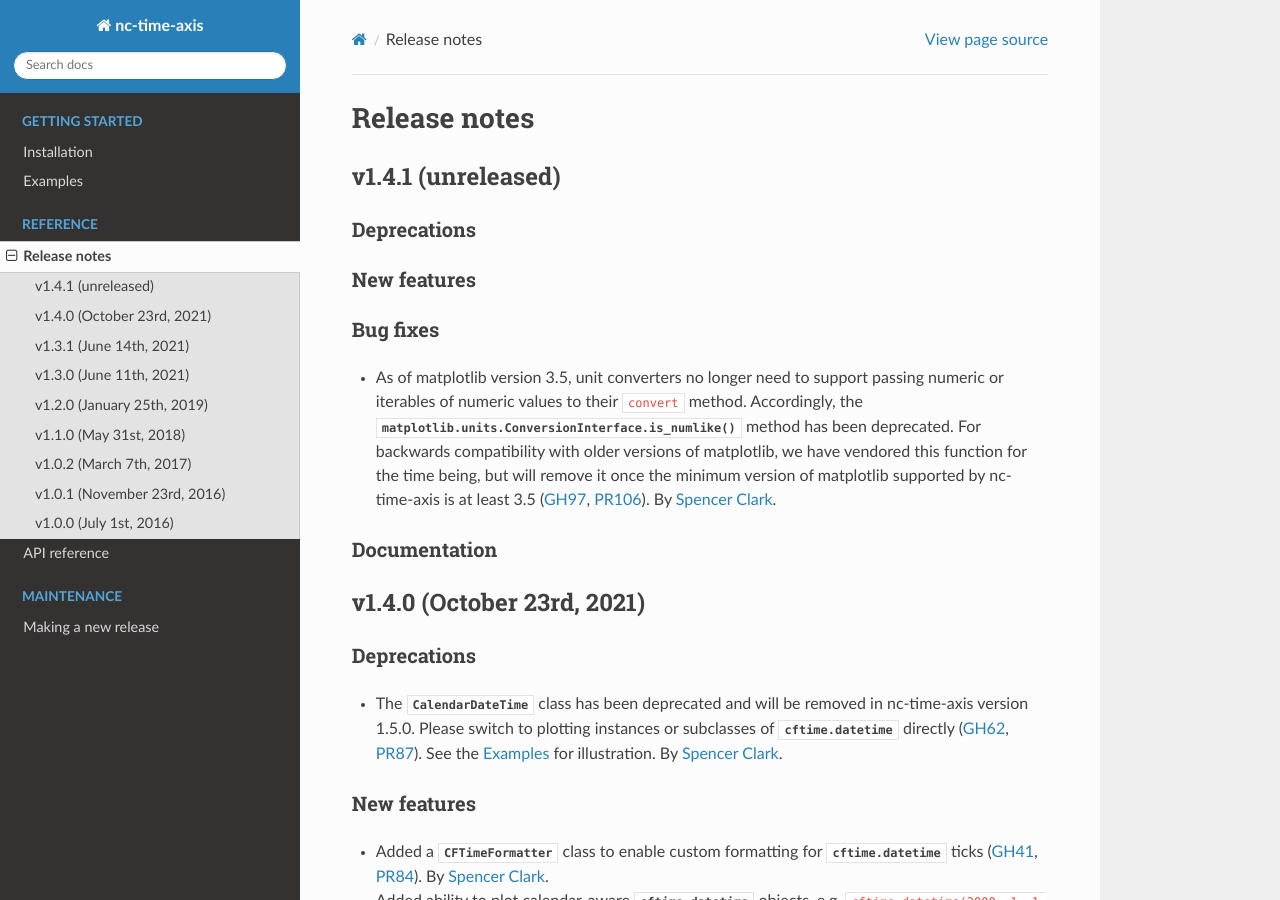
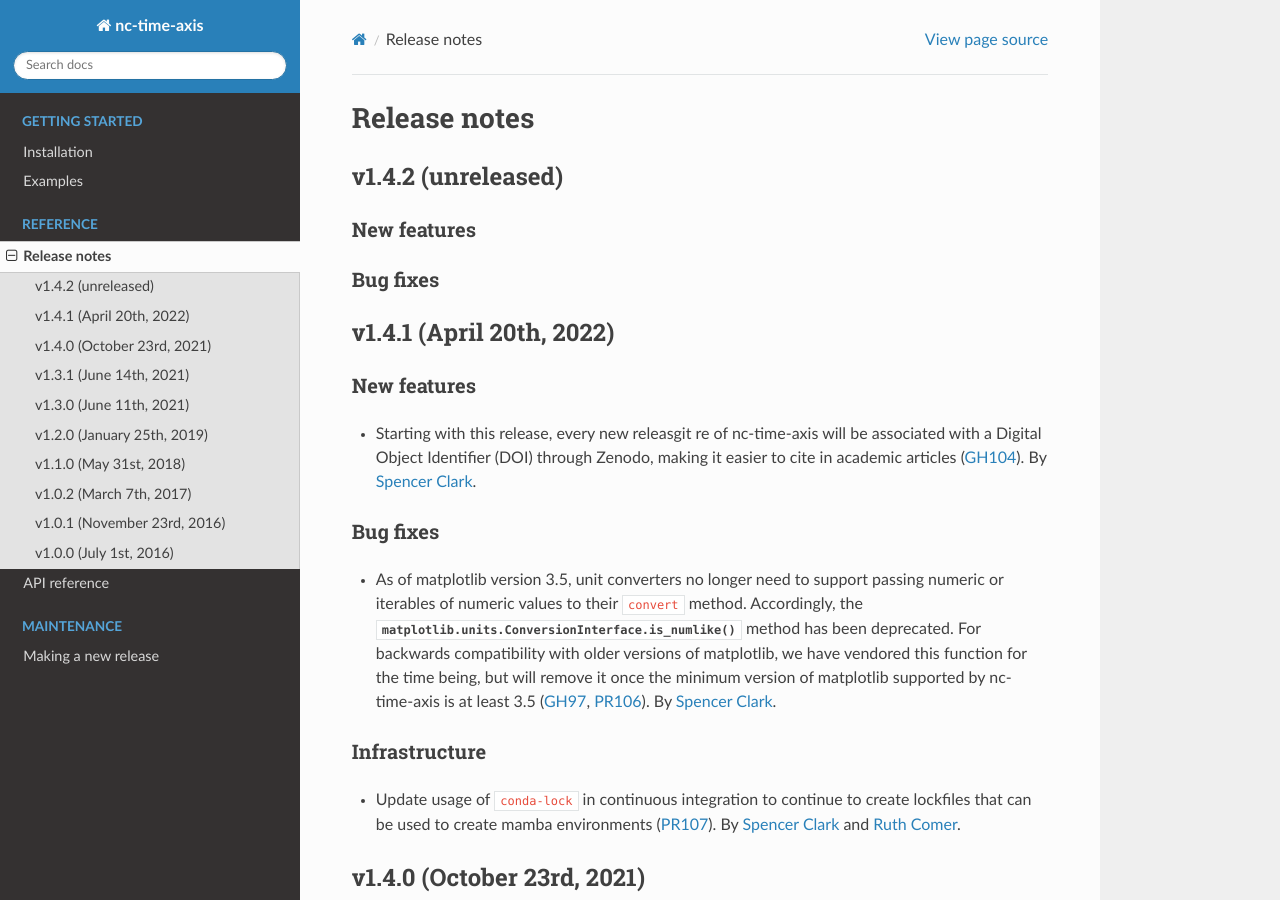
Before and after one commit to SciTools/nc-time-axis, a Sphinx documentation site: the page built from docs/release-notes.rst, in a window 1280 px wide and 900 px high. Built offline with Sphinx 7.4.7 and the Read the Docs theme 2.0.0, drawn with Linux system fonts in a browser that asks for light colours.

Commit message:
Finalize v1.4.1 release (#111)
* Update release notes for v1.4.1

* Update release notes for next release

```diff
--- a/docs/release-notes.rst
+++ b/docs/release-notes.rst
@@ -5,14 +5,24 @@
 Release notes
 =============
 
-v1.4.1 (unreleased)
+v1.4.2 (unreleased)
 -------------------
-
-Deprecations
-~~~~~~~~~~~~
 
 New features
 ~~~~~~~~~~~~
+
+Bug fixes
+~~~~~~~~~
+
+v1.4.1 (April 20th, 2022)
+-------------------------
+
+New features
+~~~~~~~~~~~~
+* Starting with this release, every new releasgit re of nc-time-axis will be
+  associated with a Digital Object Identifier (DOI) through Zenodo, making it
+  easier to cite in academic articles (:issue:`104`).  By `Spencer Clark
+  <https://github.com/spencerkclark>`_.
 
 Bug fixes
 ~~~~~~~~~
@@ -25,8 +35,13 @@
   at least 3.5 (:issue:`97`, :pull:`106`).  By `Spencer Clark
   <https://github.com/spencerkclark>`_.
 
-Documentation
-~~~~~~~~~~~~~
+Infrastructure
+~~~~~~~~~~~~~~
+* Update usage of ``conda-lock`` in continuous integration to continue to create
+  lockfiles that can be used to create mamba environments (:pull:`107`).  By
+  `Spencer Clark <https://github.com/spencerkclark>`_ and `Ruth Comer
+  <https://github.com/rcomer>`_.
+
 
 v1.4.0 (October 23rd, 2021)
 ---------------------------
```
